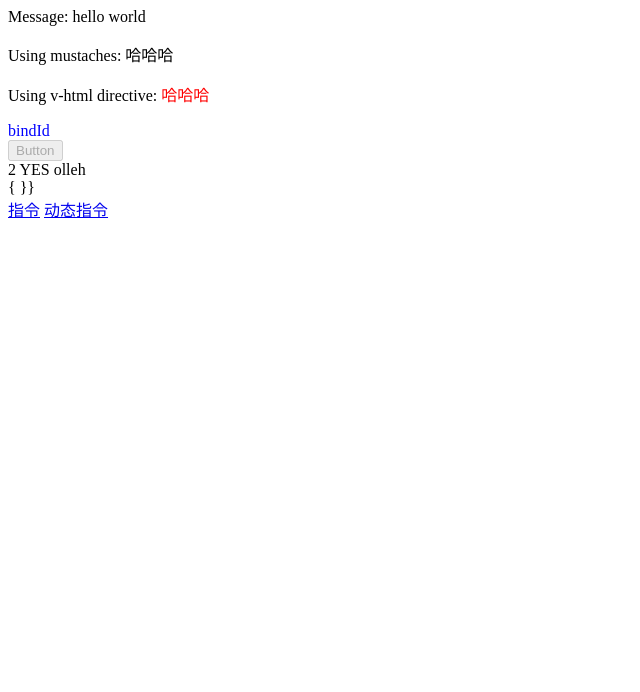
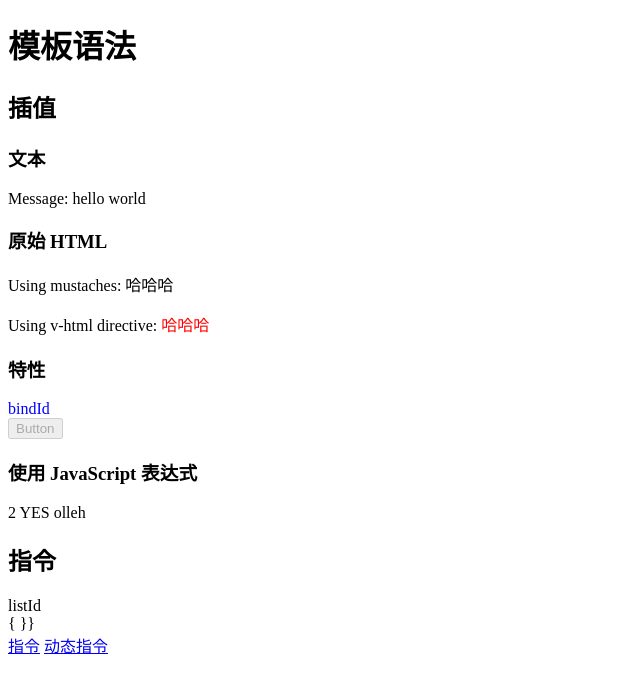
Before and after one commit to fe-bloggers/wheels-go, a website: page yzz-go/template/index.html in a window 1280 px wide. Shown: the whole page, without its empty margins (0-640 px from the left). Drawn offline with Linux system fonts and the light colour scheme.

Commit message:
:sparkles: Update as component

```diff
--- a/yzz-go/template/index.html
+++ b/yzz-go/template/index.html
@@ -14,12 +14,20 @@
 
   <body>
     <yzz>
+      <h1>模板语法</h1>
+      <h2>插值</h2>
+
+      <h3>文本</h3>
       <span>Message: {{ msg }}</span>
+
+      <h3>原始 HTML</h3>
       <p>Using mustaches: {{ rawHtml }}</p>
       <p>Using v-html directive: <span v-html="rawHtml"></span></p>
+
+      <h3>特性</h3>
       <div v-bind:id="dynamicId">bindId</div>
       <button v-bind:disabled="isButtonDisabled">Button</button>
-      <br />
+      <h3>使用 JavaScript 表达式</h3>
       {{ number + 1 }}
 
       {{ ok ? 'YES' : 'NO' }}
@@ -30,7 +38,8 @@
           .reverse()
           .join('')
       }}
-      <div v-bind:id="'list-' + id"></div>
+      <h2>指令</h2>
+      <div v-bind:id="'list-' + id">listId</div>
       <!-- 这是语句，不是表达式 -->
       {{ var a = 1 }}
 
--- a/yzz-go/template/index.js
+++ b/yzz-go/template/index.js
@@ -1,7 +1,8 @@
-const ok = true
-const number = 1
-const message = 'hello'
-const data = {
+;(function() {
+  ok = true
+  number = 1
+  message = 'hello'
+  data = {
     msg: 'hello world',
     rawHtml: '<span style="color:red;">哈哈哈</span>',
     dynamicId: 'testId',
@@ -14,7 +15,7 @@ const body = document.getElementsByTagName('body')[0]
   if (body) {
     const elements = body.children
     if (elements && elements.length) {
-    this.iteratorDoms(elements)
+      iteratorDoms(elements)
     }
   }
 
@@ -163,3 +164,4 @@ function parseJS(s) {
     const value = eval(s)
     return `<yzz type="js">${value ? value : ''}</yzz>`
   }
+})(window)
```
Lines whose indentation alone changed are shown as unchanged.
